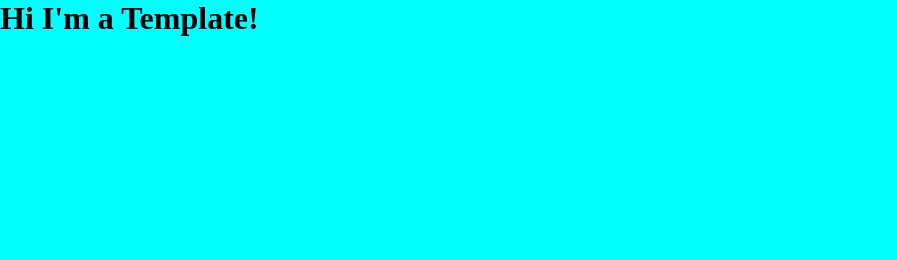
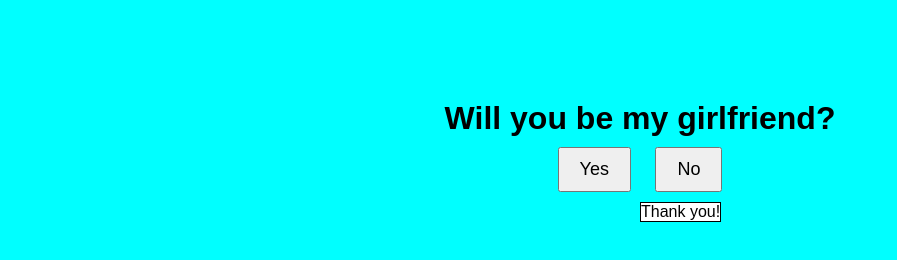
Before and after one commit to karldreta/Letter-to-dear, a website built with webpack: page src/template.html in a window 1280 px wide. Shown: the whole page, without its empty margins (0-897 px from the left). Built offline with nearby package versions, Linux system fonts and the light colour scheme.

Commit message:
Initialize skeleton structure

```diff
--- a/src/script.js
+++ b/src/script.js
@@ -1 +1,16 @@
 import "./styles.css";
+
+const noButton = document.getElementById("no");
+noButton.addEventListener("mouseover", () => {
+  const randomX = Math.random() * (window.innerWidth - 100);
+  const randomY = Math.random() * (window.innerHeight - 50);
+  noButton.style.position = "absolute";
+  noButton.style.left = `${randomX}px`;
+  noButton.style.top = `${randomY}px`;
+});
+
+// document.getElementById("yes").addEventListener("click", () => {
+//   const pop = document.createElement('div');
+//   pop.innerHTML = `Thank you!`;
+//     pop.style.display = 'block';
+// });
--- a/src/styles.css
+++ b/src/styles.css
@@ -8,6 +8,9 @@ body {
   margin: 0;
   padding: 0;
   background-color: aqua; /* Use for testing */
+  font-family: Arial, sans-serif;
+  text-align: center;
+  margin-top: 100px;
 }
 
 h1,
@@ -20,3 +23,23 @@ ol,
 ul {
   margin: 0;
 }
+
+button {
+  font-size: 18px;
+  padding: 10px 20px;
+  margin: 10px;
+  cursor: pointer;
+}
+#no {
+  position: relative;
+}
+
+#yesResponse {
+  position: absolute;
+  border: 1px solid black;
+  left: 50%;
+  right: 50%;
+  width: max-content;
+  height: max-content;
+  background-color: white;
+}
--- a/src/template.html
+++ b/src/template.html
@@ -6,7 +6,12 @@
     <title>Template Only</title>
   </head>
   <body>
-    <h1>Hi I'm a Template!</h1>
+    <h1>Will you be my girlfriend?</h1>
+    <button id="yes">Yes</button>
+    <button id="no">No</button>
     <main></main>
   </body>
+  <div id="yesResponse">
+    Thank you!
+  </div>
 </html>
```
